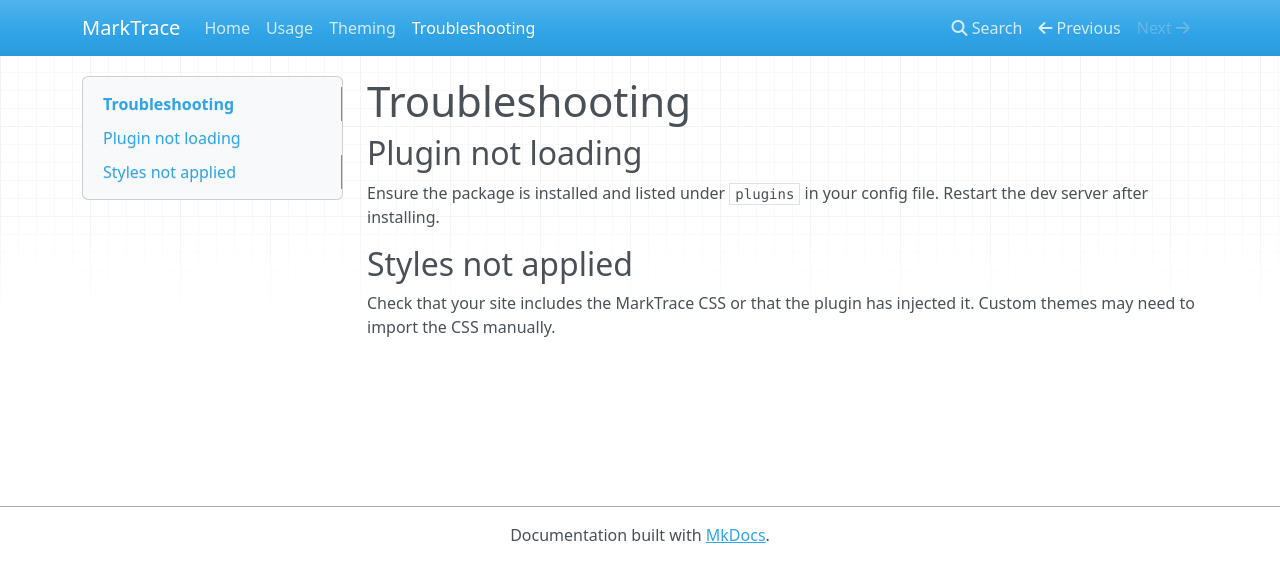
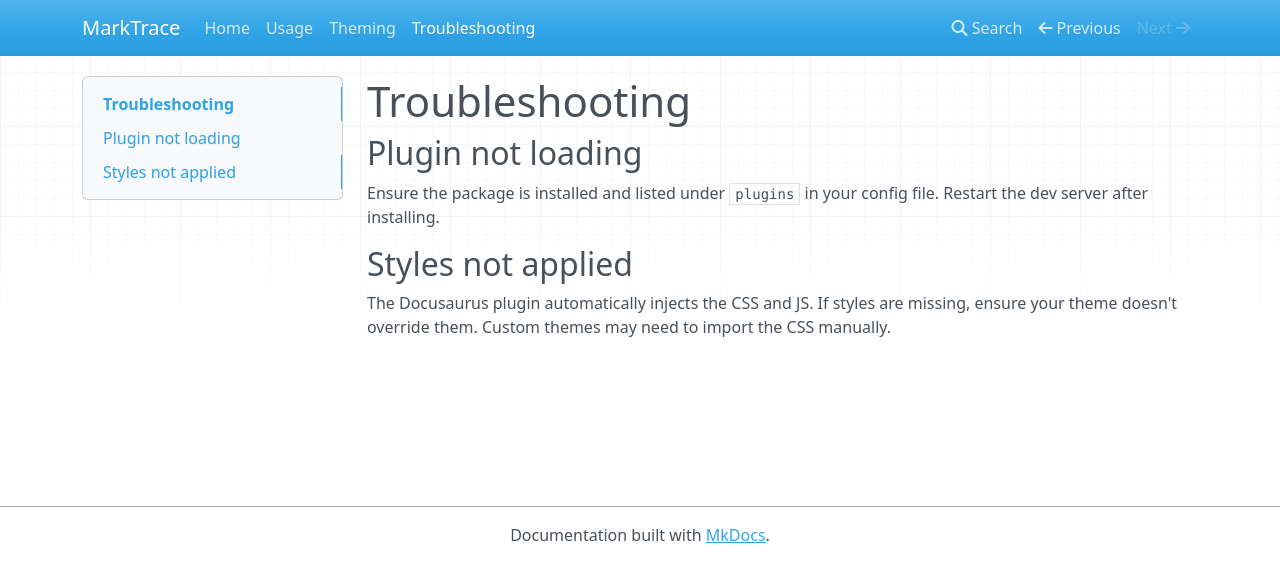
Before and after one commit to eputnam77/MarkReview, an MkDocs documentation site: the page built from docs/troubleshooting.md, in a window 1280 px wide. Shown: the top 582 px of the page. Built offline with MkDocs 1.6.1, drawn with Linux system fonts in a browser that asks for light colours; nearby versions of some CDN libraries.

Commit message:
feat(docusaurus): inject runtime assets

```diff
--- a/docs/troubleshooting.md
+++ b/docs/troubleshooting.md
@@ -6,4 +6,4 @@ Ensure the package is installed and listed under `plugins` in your config file.
 
 ## Styles not applied
 
-Check that your site includes the MarkTrace CSS or that the plugin has injected it. Custom themes may need to import the CSS manually.
+The Docusaurus plugin automatically injects the CSS and JS. If styles are missing, ensure your theme doesn't override them. Custom themes may need to import the CSS manually.
```
Also changed, not shown: docs/usage.md (+1 -1 lines), packages/docusaurus-plugin-trackchanges/README.md (+1 -1 lines), 2 other files.
